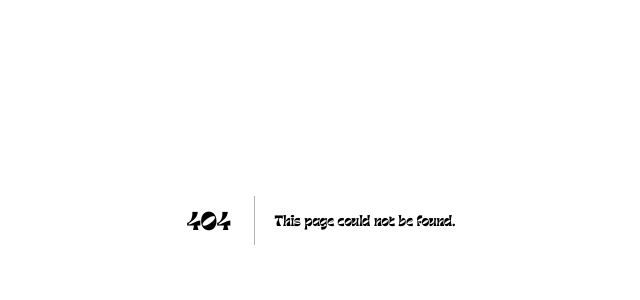
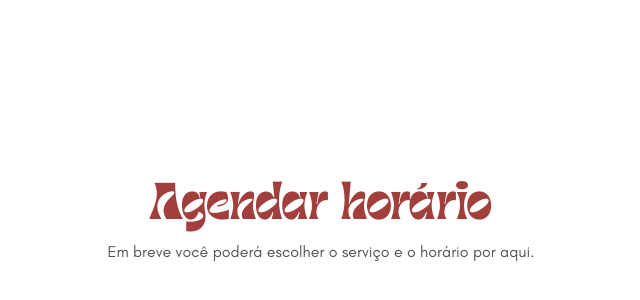
Before and after one commit to AnaVolkmannn/agendareif-frontend, a Next.js app: page /selecprofissional in a window 1280 px wide. Before the commit this address had no page. Shown: the part 180-480 px from the top of the page, without its empty margins (319-959 px from the left). Built offline with nearby package versions, Linux system fonts and the light colour scheme.

Commit message:
feat: create professional selection route and link it to the Agendar agora button
Criei a rota de selecao de profissional e liga ao botao Agendar agora

```diff
--- a/app/page.tsx
+++ b/app/page.tsx
@@ -1,5 +1,5 @@
-import { HeroSection } from "@/components/sections/hero-section";
-import { InspirationGallery } from "@/components/sections/inspiration-gallery";
+import { HeroSection } from "@/components/sections/home/hero-section";
+import { InspirationGallery } from "@/components/sections/home/inspiration-gallery";
 
 export default function Home() {
   return (
--- /dev/null
+++ b/app/selecprofissional/page.tsx
@@ -0,0 +1,14 @@
+export default function AgendarPage() {
+  return (
+    <main className="flex min-h-screen items-center justify-center bg-background px-6 text-center">
+      <div>
+        <h1 className="font-barbra text-3xl text-secondary md:text-5xl">
+          Agendar horário
+        </h1>
+        <p className="mt-4 text-foreground/70">
+          Em breve você poderá escolher o serviço e o horário por aqui.
+        </p>
+      </div>
+    </main>
+  );
+}
--- a/components/sections/hero-section.tsx
+++ b/components/sections/home/hero-section.tsx
@@ -1,5 +1,6 @@
 import { Button } from "@/components/ui/button";
 import { Menu } from "lucide-react";
+import Link from "next/link";
 
 const navLinks = ["Início", "Serviços", "Inspirações", "Contato"];
 
@@ -28,12 +29,11 @@ export function HeroSection() {
         </p>
 
         <Button
+          render={<Link href="/selecprofissional">Agendar agora</Link>}
           size="lg"
           variant="secondary"
           className="mt-6 w-full rounded-full py-6 text-base transition hover:bg-primary hover:text-primary-foreground md:mx-auto md:w-auto md:px-14 md:py-7 md:text-lg"
-        >
-          Agendar agora
-        </Button>
+        />
       </div>
     </section>
   );
```
Also changed, not shown: components/sections/home/inspiration-gallery.tsx (renamed from components/sections/inspiration-gallery.tsx).
